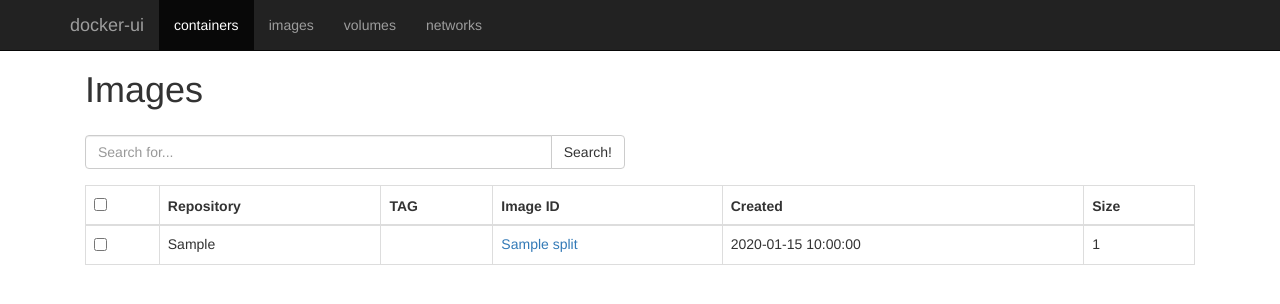
After one commit to JesusTinoco/docker-ui, a Flask app: template app/templates/images/list.html in a window 1280 px wide. The commit adds this page. Shown: the top 304 px of the page. Run offline with Flask 2, Linux system fonts and the light colour scheme; the template is opened without the code that fills it: most values are stand-ins (such as "Sample title", 1, 10 or a date in 2020); some libraries are stand-ins or nearby versions.

Commit message:
Add Images section

```diff
--- a/app/__init__.py
+++ b/app/__init__.py
@@ -9,5 +9,7 @@ def not_found(error):
     return render_template('404.html'), 404
 
 from app.containers.controllers import containers as containers_module
+from app.images.controllers import images as images_module
 
 app.register_blueprint(containers_module)
+app.register_blueprint(images_module)
--- a/app/static/custom.css
+++ b/app/static/custom.css
@@ -2,6 +2,10 @@
 
 #main-section {
   margin-top: 35px;
+}
+
+#main-section-name {
+  padding: 15px;
 }
 
 /* containers section */
@@ -11,6 +15,9 @@
   padding-top: 50px;
 }
 
-#main-section-name {
+/* images section */
+
+#images-list {
   padding: 15px;
+  padding-top: 50px;
 }
--- /dev/null
+++ b/app/templates/images/list.html
@@ -0,0 +1,44 @@
+{% extends "layout.html" %}
+{% block body %}
+  <div id="main-section-name">
+    <h1>Images</h1>
+  </div>
+  <div id="search" class="col-lg-6">
+    <div class="input-group">
+      <input type="text" class="form-control" placeholder="Search for...">
+      <span class="input-group-btn">
+        <button class="btn btn-default" type="button">Search!</button>
+      </span>
+    </div><!-- /input-group -->
+  </div>
+  <div id="images-list">
+    <table class="table table-bordered">
+      <thead>
+        <tr>
+          <th><input type="checkbox" value=""></th>
+          <th>Repository</th>
+          <th>TAG</th>
+          <th>Image ID</th>
+          <th>Created</th>
+          <th>Size</th>
+        </tr>
+      </thead>
+      {% for image in images -%}
+      <tbody>
+        <tr>
+          <td><input type="checkbox" value=""></td>
+          <td>{{ image.RepoTags[0].split(':')[0] }}</td>
+          <td>{{ image.RepoTags[0].split(':')[1] }}</td>
+          <td>
+            <a href="/images/{{ image.Id.split(':')[1][:12] }}">
+              {{ image.Id.split(':')[1][:12] }}
+            </a>
+          </td>
+          <td>{{ image.Created }}</td>
+          <td>{{ image.Size }}</td>
+        </tr>
+      </tbody>
+    {%- endfor %}
+    </table>
+  </div>
+{% endblock %}
--- a/app/templates/layout.html
+++ b/app/templates/layout.html
@@ -16,7 +16,7 @@
     <div id="navbar" class="collapse navbar-collapse">
       <ul class="nav navbar-nav">
         <li class="active"><a href="/containers/list">containers</a></li>
-        <li><a href="#images">images</a></li>
+        <li><a href="/images/list">images</a></li>
         <li><a href="#volumes">volumes</a></li>
         <li><a href="#networks">networks</a></li>
       </ul>
```
Also changed, not shown: app/images/controllers.py (added, +11 -0 lines), app/images/__init__.py (added).
